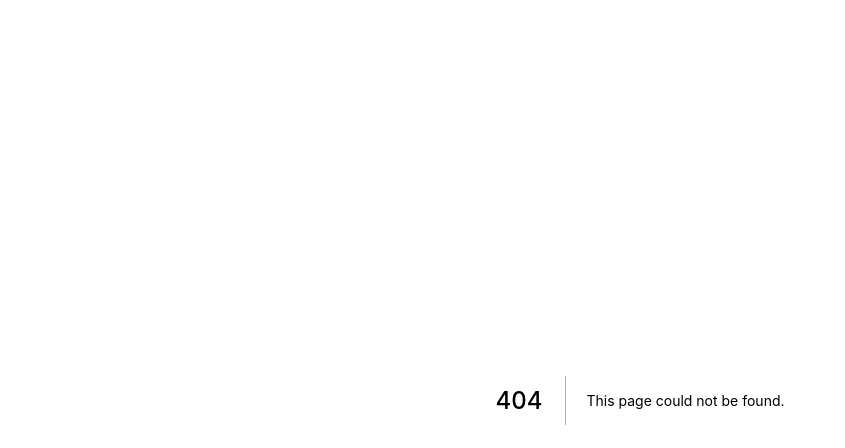
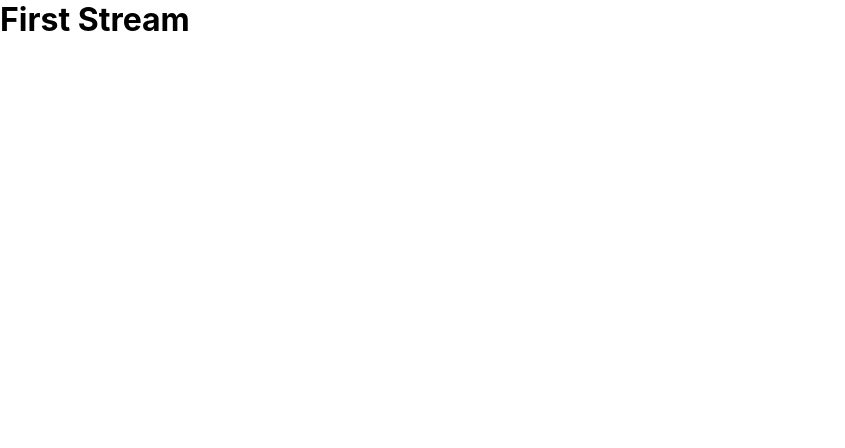
Before and after one commit to bebofofum/scheduler-front, a Next.js app: page /streams/first-stream in a window 1280 px wide. Before the commit this address had no page. Shown: the top 448 px of the page, without its empty margins (0-845 px from the left). Built offline with nearby package versions, Linux system fonts and the light colour scheme.

Commit message:
Still figuring out next pages.

```diff
--- /dev/null
+++ b/pages/streams/first-stream.js
@@ -0,0 +1,6 @@
+function FirstStream() {
+    return (
+        <h1>First Stream</h1>)
+}
+
+export default FirstStream;
```
